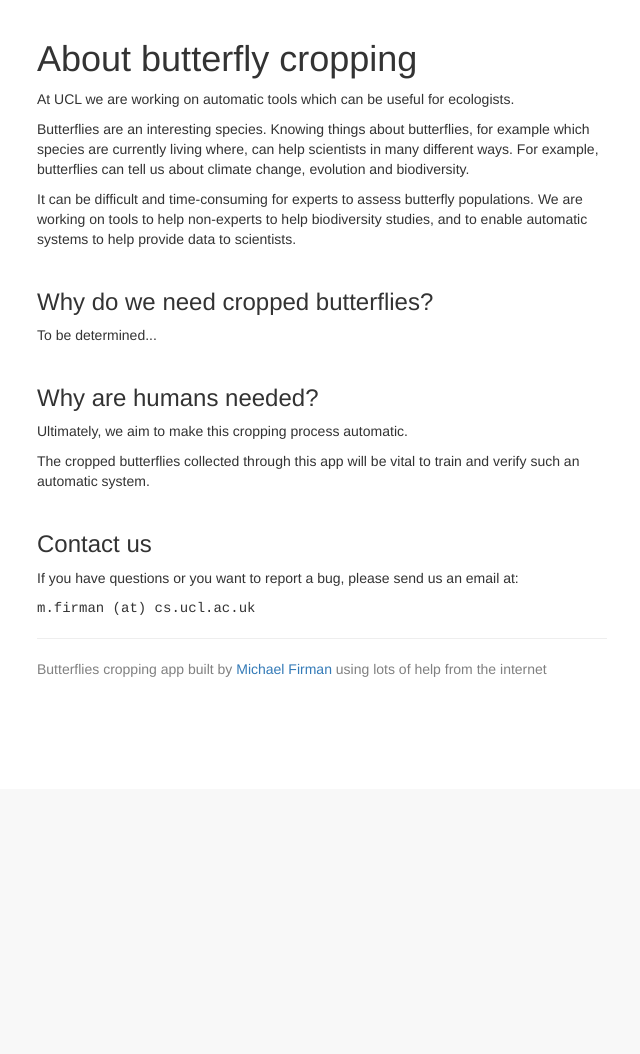
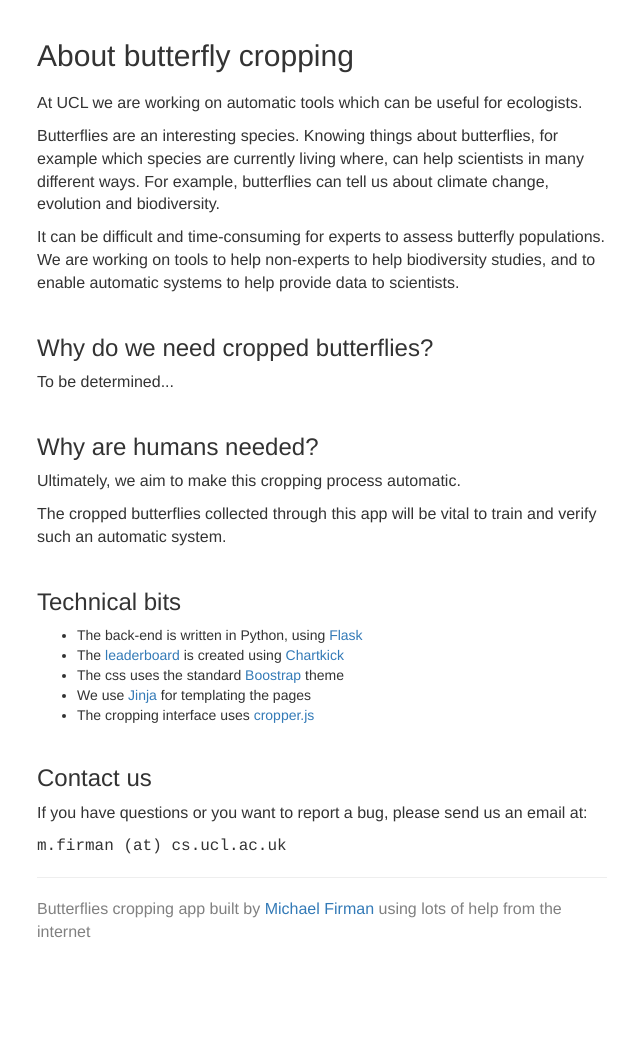
Before and after one commit to mdfirman/cropper, a Python web app: template site/templates/about.html in a window 1280 px wide. Shown: the part 51-1105 px from the top of the page, without its empty margins (318-958 px from the left). Before the commit the page ends 728 px from the top, so only its background shows below. Run offline with Jinja, Linux system fonts and the light colour scheme; the template is opened without the code that fills it, so the values that code supplies are empty; some libraries are stand-ins or nearby versions.

Commit message:
A few cosmetic changes

```diff
--- a/site/templates/about.html
+++ b/site/templates/about.html
@@ -1,6 +1,6 @@
 {% extends "layout.html" %}
 {% block body %}
-<h1> About butterfly cropping</h1>
+<h2> About butterfly cropping</h2>
 
 <p>
   At UCL we are working on automatic tools which can be useful for ecologists.
@@ -29,6 +29,16 @@
   The cropped butterflies collected through this app will be vital to train and verify such an automatic system.
 </p>
 
+<h3>Technical bits</h3>
+<ul>
+  <li>The back-end is written in Python, using <a href="http://flask.pocoo.org/">Flask</a></li>
+  <li>The <a href="/leaderboard">leaderboard</a> is created using <a href="http://chartkick.com/">Chartkick</a></li>
+  <li>The css uses the standard <a href="http://getbootstrap.com/">Boostrap</a> theme</li>
+  <li>We use <a href="http://jinja.pocoo.org/">Jinja</a> for templating the pages</li>
+  <li>The cropping interface uses <a href="http://fengyuanchen.github.io/cropperjs/">cropper.js</a></li>
+</ul>
+
+
 <h3>Contact us</h3>
 <p>
   If you have questions or you want to report a bug, please send us an email at:
--- a/site/templates/index.html
+++ b/site/templates/index.html
@@ -1,6 +1,6 @@
 {% extends "layout.html" %}
 {% block body %}
-<h1> Welcome {{ g.user.username }}</h1>
+<h2> Welcome {{ g.user.username }}</h2>
 <p>Welcome {{ g.user.username }} to butterfly cropping.</p>
 <p><a href="/cropper">Click here</a> to get started</p>
 
--- a/site/templates/layout.html
+++ b/site/templates/layout.html
@@ -24,6 +24,15 @@ body {
 }
 h3 {
   margin-top: 40px;
+}
+h2 {
+  margin-bottom: 20px;
+}
+.grey{
+  color: #AAAAAA;
+}
+p {
+  font-size: 12pt;
 }
 </style>
 <script src="https://ajax.googleapis.com/ajax/libs/jquery/2.2.0/jquery.min.js"></script>
--- a/site/templates/leaderboard.html
+++ b/site/templates/leaderboard.html
@@ -7,7 +7,7 @@
 {% endblock %}
 
 {% block body %}
-  <h1>Leaderboard</h1>
+  <h2>Leaderboard</h2>
   {% bar_chart user_counts %}
 
 {% endblock %}
```
Also changed, not shown: site/app.py (+5 -28 lines), site/templates/form_submit.html (+7 -2 lines), site/templates/login.html (+4 -4 lines), site/templates/register.html (+7 -3 lines).
